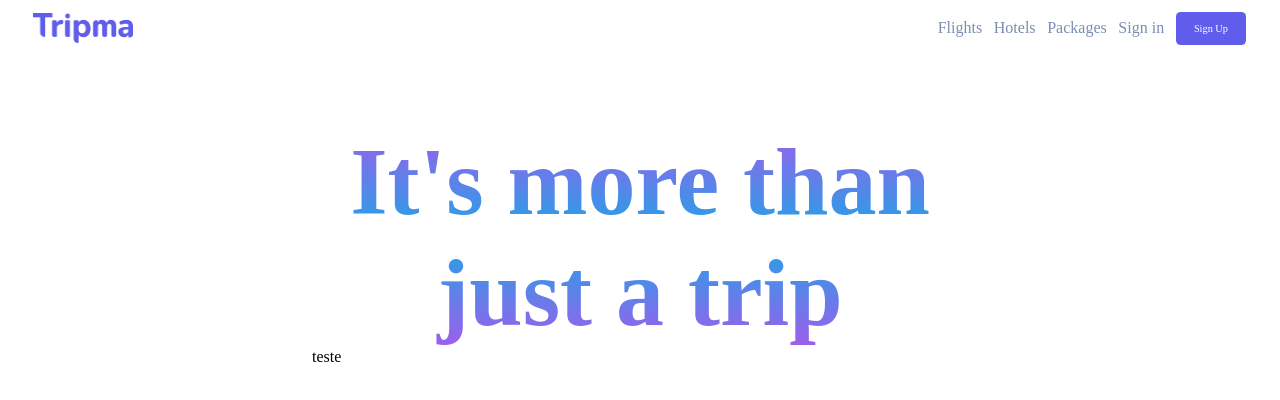
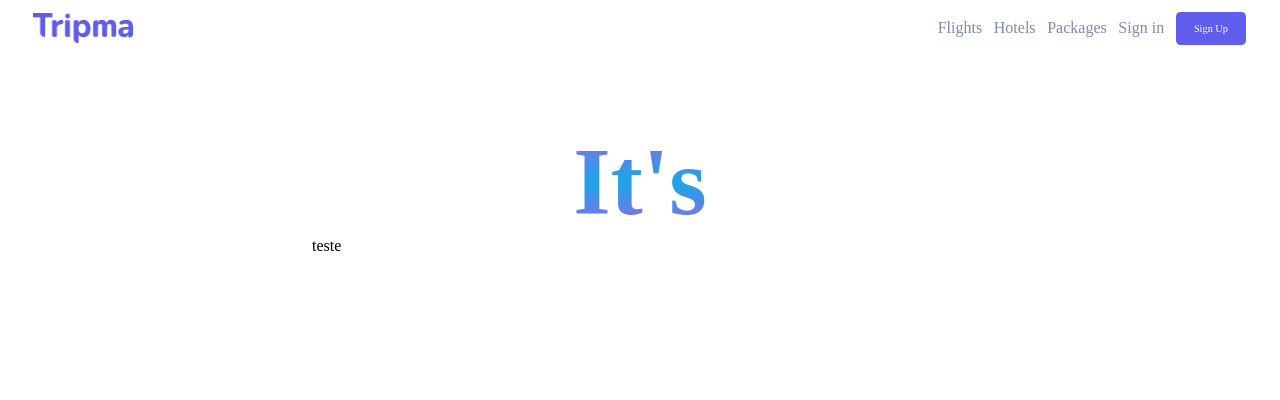
Before and after one commit to Sergiomms/tripma, a Next.js app: page /home in a window 1280 px wide. Shown: the top 400 px of the page. Built offline with nearby package versions, Linux system fonts and the light colour scheme.

Commit message:
chore: apostrophe test

```diff
--- a/src/app/home/page.tsx
+++ b/src/app/home/page.tsx
@@ -6,7 +6,7 @@ export default function Home() {
   return (
     <Content>
       <TitleContainer>
-        <Title>It's more than just a trip</Title>
+        <Title>It{`'`}s</Title>
         <div>teste</div>
       </TitleContainer>
     </Content>
```
